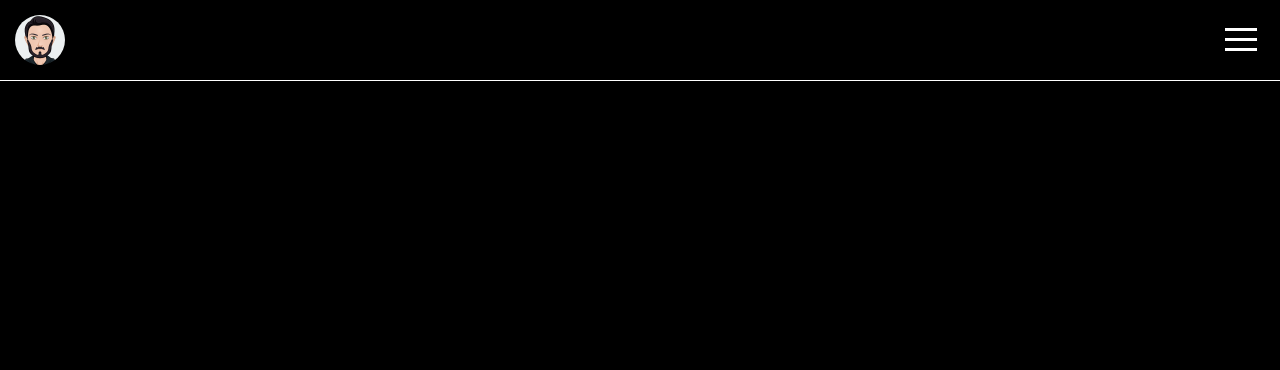
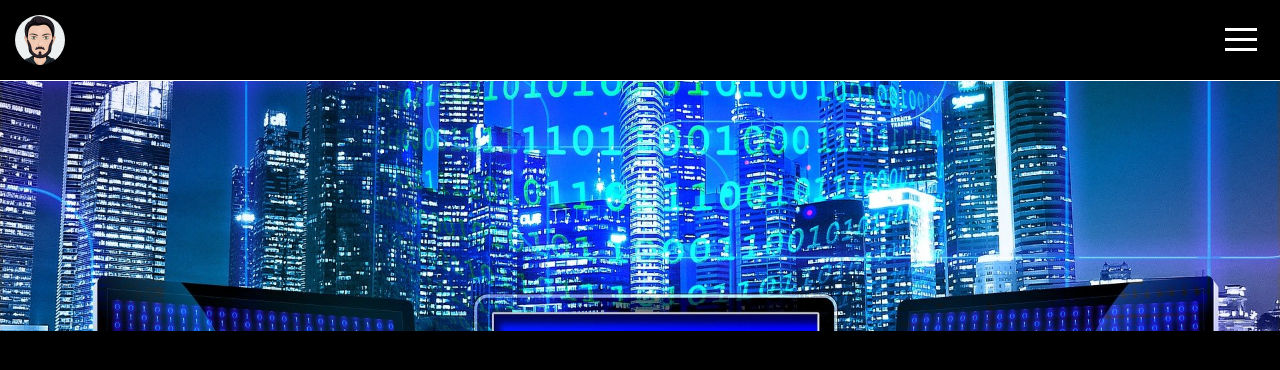
Before and after one commit to Vianney-Gln/porte-folio, a React (Create React App) app: page / in a window 1280 px wide. Shown: the top 370 px of the page. Built offline with nearby package versions, Linux system fonts and the light colour scheme.

Commit message:
import d'une image de fond pour le heros

```diff
--- a/src/styles/heros.scss
+++ b/src/styles/heros.scss
@@ -0,0 +1,7 @@
+.heros {
+  width: 100%;
+  height: 250px;
+  background-image: url("../images/monitor-pixabay.jpg");
+  background-size: cover;
+  background-position: center;
+}
```
Also changed, not shown: src/images/monitor-pixabay.jpg (added).
